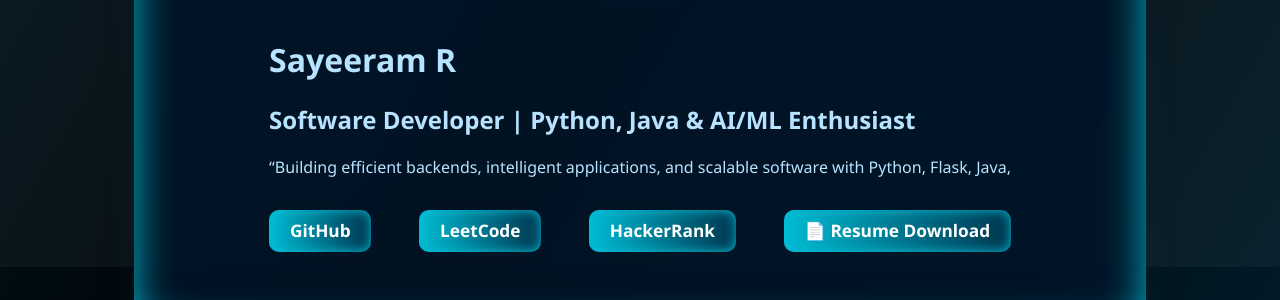
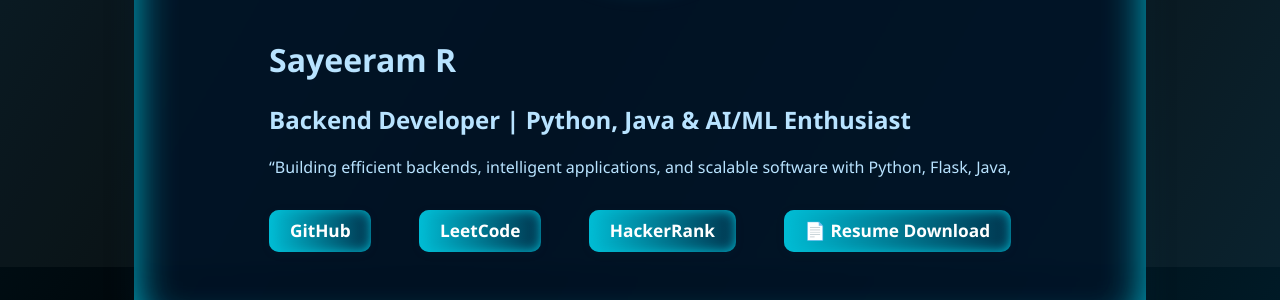
Before and after one commit to Sayeeram05/Portfolio, a Python web app: template website/templates/home.html in a window 1280 px wide. Shown: the part 533-833 px from the top of the page. Run offline with Jinja, Linux system fonts and the light colour scheme; the template is opened without the code that fills it, so the values that code supplies are empty.

Commit message:
Update Portfolio

```diff
--- a/website/templates/home.html
+++ b/website/templates/home.html
@@ -1,23 +1,43 @@
-{% extends 'base.html' %}
-
-{% block head %}
-<title>Home | Sayeeram R </title>
-<link rel="stylesheet" href="{{ url_for('static', filename='home.css') }}">
-{% endblock %}
-
-{% block body %}
+{% extends 'base.html' %} {% block head %}
+<title>Home | Sayeeram R</title>
+<link rel="stylesheet" href="{{ url_for('static', filename='home.css') }}" />
+{% endblock %} {% block body %}
 <div class="home-container">
   <div class="home-intro home-intro-vertical">
-    <img src="{{ url_for('static', filename='img/profile.jpg') }}" alt="Sayeeram R" class="profile-img profile-img-large">
+    <img
+      src="{{ url_for('static', filename='img/profile.jpg') }}"
+      alt="Sayeeram R"
+      class="profile-img profile-img-large"
+    />
     <div class="intro-text">
       <h1>Sayeeram R</h1>
-      <h2>Software Developer | Python, Java &amp; AI/ML Enthusiast</h2>
-      <p class="tagline">“Building efficient backends, intelligent applications, and scalable software with Python, Flask, Java,
+      <h2>Backend Developer | Python, Java &amp; AI/ML Enthusiast</h2>
+      <p class="tagline">
+        “Building efficient backends, intelligent applications, and scalable
+        software with Python, Flask, Java,
+      </p>
       <div class="quick-links">
-        <a href="https://github.com/Sayeeram05" target="_blank" class="quick-link">GitHub</a>
-        <a href="https://leetcode.com/u/N66XDZZmOM/" target="_blank" class="quick-link">LeetCode</a>
-        <a href="https://www.hackerrank.com/profile/sr61721" target="_blank" class="quick-link">HackerRank</a>
-        <a href="/static/resume.pdf" download class="quick-link resume-link">Resume Download</a>
+        <a
+          href="https://github.com/Sayeeram05"
+          target="_blank"
+          class="quick-link"
+          >GitHub</a
+        >
+        <a
+          href="https://leetcode.com/u/N66XDZZmOM/"
+          target="_blank"
+          class="quick-link"
+          >LeetCode</a
+        >
+        <a
+          href="https://www.hackerrank.com/profile/sr61721"
+          target="_blank"
+          class="quick-link"
+          >HackerRank</a
+        >
+        <a href="/static/resume.pdf" download class="quick-link resume-link"
+          >Resume Download</a
+        >
       </div>
     </div>
   </div>
```
Also changed, not shown: 1 other file.
